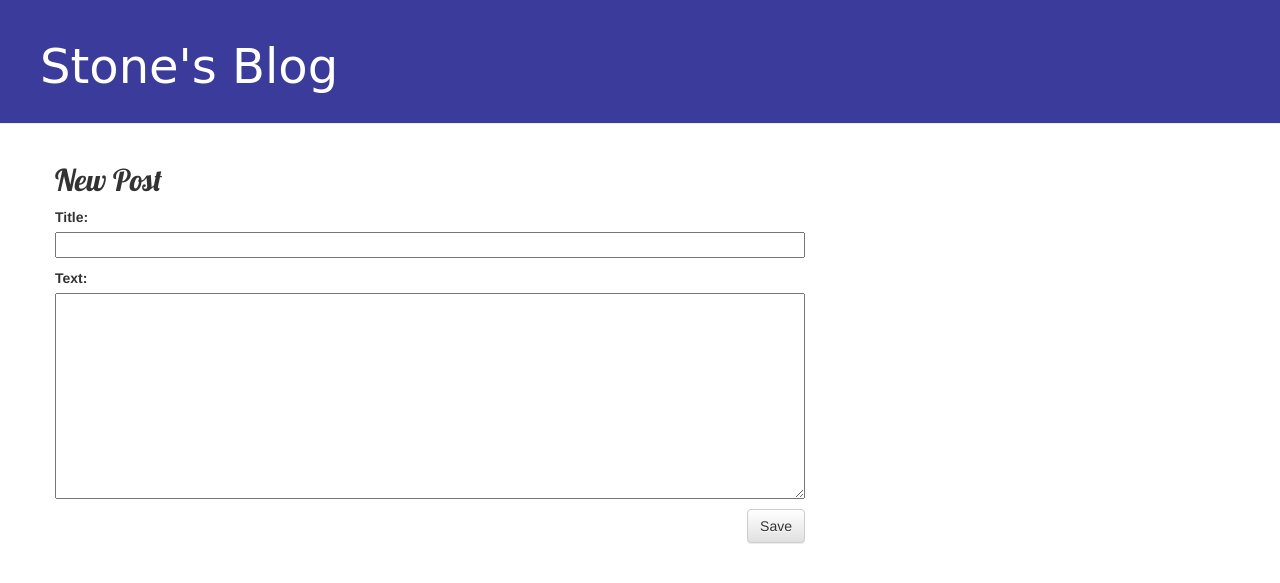
After one commit to stonechamp/Blog, a Django app: page /post/new/ in a window 1280 px wide. The commit adds this page. Shown: the top 583 px of the page. Run offline with Django 3.2, Linux system fonts and the light colour scheme; some libraries are stand-ins or nearby versions.

Commit message:
Added edit and create post

```diff
--- /dev/null
+++ b/blog/forms.py
@@ -0,0 +1,9 @@
+from django import forms
+from .models import Post
+
+
+class PostForm(forms.ModelForm):
+
+    class Meta:
+        model = Post
+        fields = ('title', 'text',)
--- a/blog/templates/blog/base.html
+++ b/blog/templates/blog/base.html
@@ -1,24 +1,19 @@
 {% load static %}
 <html>
+
 <head>
-    <link
-      rel="stylesheet"
-      href="//maxcdn.bootstrapcdn.com/bootstrap/3.2.0/css/bootstrap.min.css"
-    />
-    <link
-      rel="stylesheet"
-      href="//maxcdn.bootstrapcdn.com/bootstrap/3.2.0/css/bootstrap-theme.min.css"
-    />
-    <link
-      href="//fonts.googleapis.com/css?family=Lobster&subset=latin,latin-ext"
-      rel="stylesheet"
-      type="text/css"
-    />
+  <link rel="stylesheet" href="//maxcdn.bootstrapcdn.com/bootstrap/3.2.0/css/bootstrap.min.css" />
+  <link rel="stylesheet" href="//maxcdn.bootstrapcdn.com/bootstrap/3.2.0/css/bootstrap-theme.min.css" />
+  <link href="//fonts.googleapis.com/css?family=Lobster&subset=latin,latin-ext" rel="stylesheet" type="text/css" />
   <link rel="stylesheet" href="{% static 'css/blog.css' %}" />
   <title>Stone's blog</title>
 </head>
+
 <body>
   <div class="page-header">
+    {% if user.is_authenticated %}
+    <a href="{% url 'post_new' %}" class="top-menu"><span class="glyphicon glyphicon-plus"></span></a>
+    {% endif %}
     <h1><a href="/">Stone's Blog</a></h1>
   </div>
   <div class="content container">
@@ -29,4 +24,5 @@
     </div>
   </div>
 </body>
+
 </html>
--- a/blog/templates/blog/post_detail.html
+++ b/blog/templates/blog/post_detail.html
@@ -6,6 +6,10 @@
         {{ post.published_date }}
     </div>
     {% endif %}
+    {% if user.is_authenitcated %}
+    <a class="btn btn-default" href="{% url 'post_edit' pk=post.pk %}"><span
+            class="glyphicon glyphicon-pencil"></span></a>
+    {% endif %}
     <h2>{{ post.title }}</h2>
     <p>{{ post.text|linebreaksbr }}</p>
 </div>
--- /dev/null
+++ b/blog/templates/blog/post_new.html
@@ -0,0 +1,9 @@
+{% extends 'blog/base.html' %}
+{% block content %}
+<h2>New Post</h2>
+<form method="POST" class="post-form">
+    {% csrf_token %}
+    {{form.as_p}}
+    <button type="submit" class="save btn btn-default">Save</button>
+</form>
+{% endblock %}
--- a/blog/urls.py
+++ b/blog/urls.py
@@ -4,4 +4,6 @@ from . import views
 urlpatterns = [
     path('', views.post_list, name='post_list'),
     path('post/<int:pk>/', views.post_detail, name='post_detail'),
+    path('post/new/', views.post_new, name='post_new'),
+    path('post/<int:pk>/edit/', views.post_edit, name='post_edit'),
 ]
--- a/blog/views.py
+++ b/blog/views.py
@@ -1,6 +1,7 @@
-from django.shortcuts import render, get_object_or_404
+from django.shortcuts import render, get_object_or_404, redirect
 from django.utils import timezone
 from .models import Post
+from .forms import PostForm
 
 
 def post_list(request):
@@ -11,3 +12,33 @@ def post_list(request):
 def post_detail(request, pk):
     post = get_object_or_404(Post, pk=pk)
     return render(request, 'blog/post_detail.html', {'post': post})
+
+
+def post_new(request):
+    if request.method == "POST":
+        form = PostForm(request.POST)
+        if form.is_valid():
+            post = form.save(commit=False)
+            post.author = request.user
+            post.published_date = timezone.now()
+            post.save()
+            return redirect('post_detail', pk=post.pk)
+    else:
+        form = PostForm()
+
+    return render(request, 'blog/post_new.html', {'form': form})
+
+
+def post_edit(request, pk):
+    post = get_object_or_404(Post, pk=pk)
+    if request.method == "POST":
+        form = PostForm(request.POST, instance=post)
+        if form.is_valid():
+            post = form.save(commit=False)
+            post.author = request.user
+            post.published_date = timezone.now()
+            post.save()
+            return redirect('post_detail', pk=post.pk)
+    else:
+        form = PostForm(instance=post)
+    return render(request, 'blog/post_new.html', {'form': form})
--- a/djangotut/settings.py
+++ b/djangotut/settings.py
@@ -120,8 +120,4 @@ USE_TZ = True
 # https://docs.djangoproject.com/en/2.0/howto/static-files/
 
 STATIC_URL = '/static/'
-##STATIC_ROOT = os.path.join(BASE_DIR + "staticfiles")
-STATIC_ROOT = "home/scham978/scham978.pythonanywhere.com/static"
-STATICFILES_DIRS = [
-    os.path.join(BASE_DIR, "static"),
-]
+STATIC_ROOT = os.path.join(BASE_DIR + "static")
```
Also changed, not shown: db.sqlite3. Lines whose indentation alone changed are shown as unchanged.
